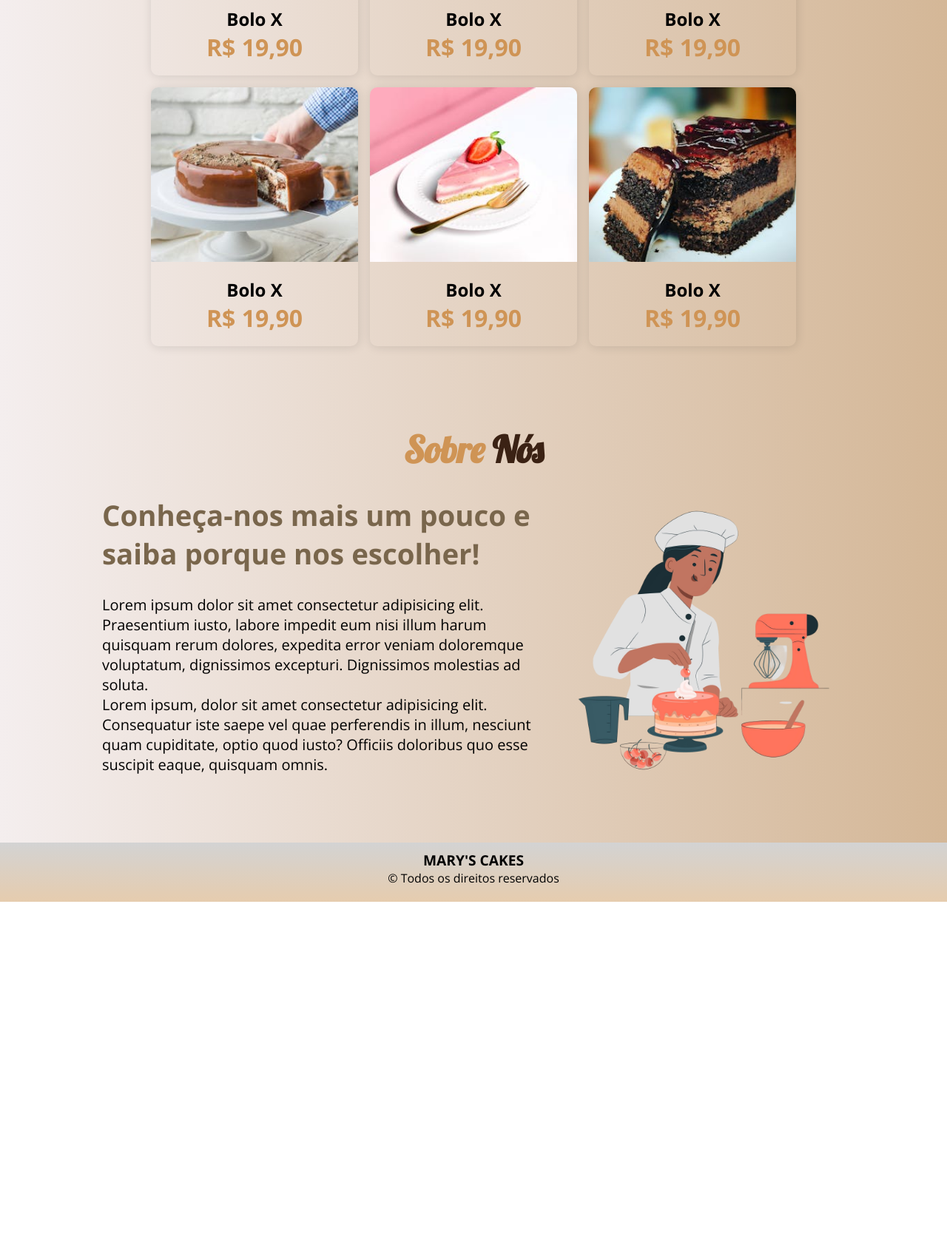
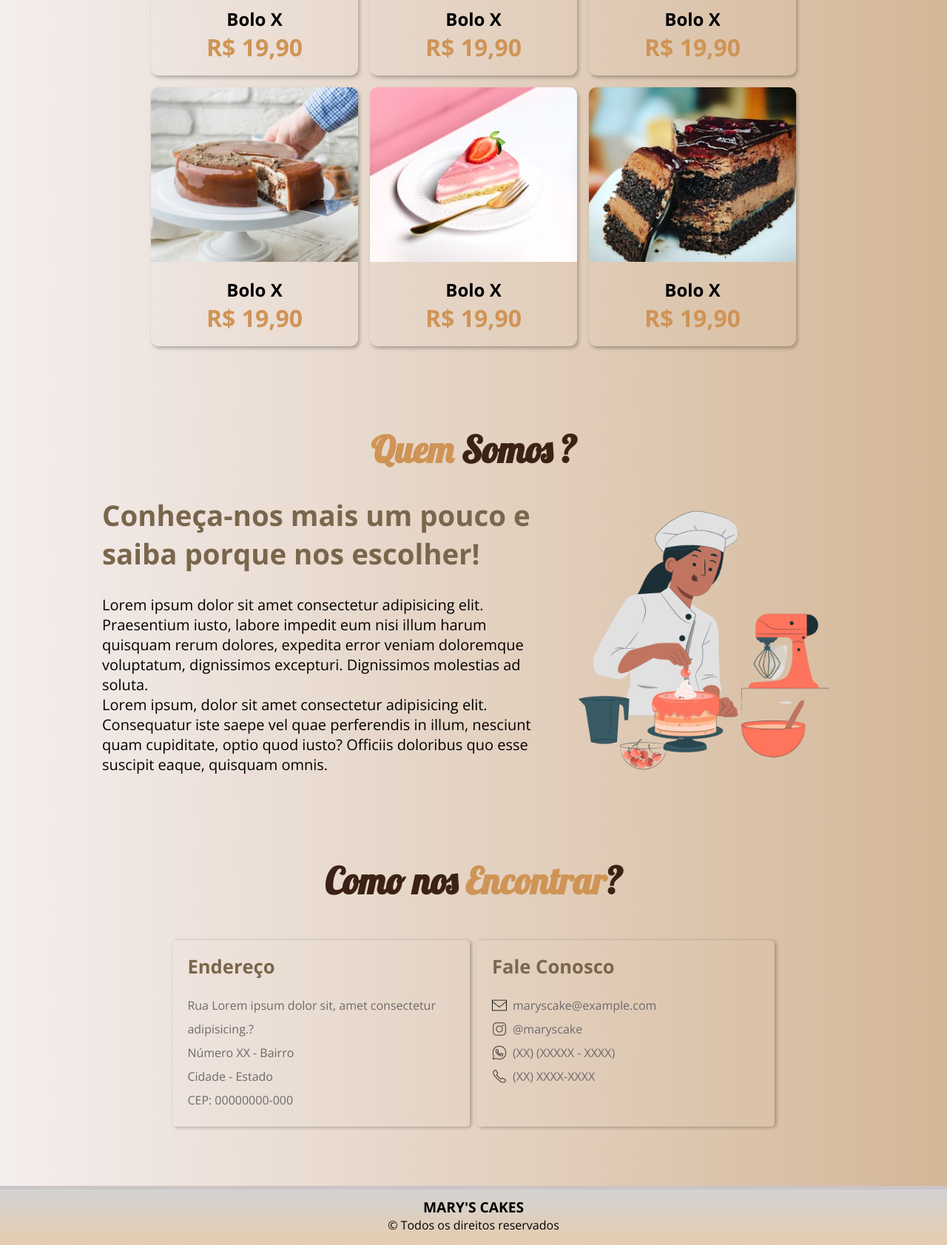
Before and after one commit to lucas-aguiar33/confeitaria, a plain HTML site: page index.html in a window 1280 px wide. Shown: the part 1068-2751 px from the top of the page at 74% size. Before the commit the page ends 2287 px from the top, so only its background shows below. Drawn offline with nearby package versions, Linux system fonts and the light colour scheme.

Commit message:
adicionando a section de contato

```diff
--- a/css/responsivo.css
+++ b/css/responsivo.css
@@ -58,9 +58,10 @@
         width: 80%;
     }
 
-    aside {
-        display: none;
+    .endereco, .fale-conosco {
+        width:100%;
     }
+
 }
 
 
@@ -120,10 +121,24 @@
     }
 
     .sobre-img img {
-        width: 50%;
+        width: 60%;
     }
 
-    aside {
-        display: none;
+     .endereco, .fale-conosco {
+        width:100%;
+    }
+
+    .fale-conosco {
+        display: flex;
+        flex-flow: row wrap;
+    }
+
+    .fale-conosco h3 {
+    width:100%;
+    }
+
+    .fale-conosco .campo {
+        min-width: 250px;
+        width:50%;
     }
 }
--- a/css/style.css
+++ b/css/style.css
@@ -28,6 +28,7 @@ header {
     position: sticky;
     top:0;
     background:var(--cor-bg);
+    border-bottom:1px solid rgb(220, 207, 207);
 }
 
 a {
@@ -179,7 +180,7 @@ section h2 > span {
     height:350px;
     text-align: center;
     border-radius:10px;
-    box-shadow:1px 1px 14px rgba(0, 0, 0, 0.116);
+    box-shadow:2px 3px 5px rgba(0, 0, 0, 0.263);
     overflow: hidden;
     margin:8px;
 
@@ -237,30 +238,53 @@ section h2 > span {
     margin-bottom:30px;
 }
 
+.contato {
+    display: flex;
+    flex-flow: row wrap;
+    justify-content: center;
+    gap:10px;
+    margin-top:50px;
+}
+
+.endereco, .fale-conosco {
+    min-width: 300px;
+    width:40%;
+    padding:20px;
+    line-height: 2rem;
+    color:rgb(108, 106, 106);
+    border-radius:5px;
+    box-shadow: 2px 1px 5px rgba(0, 0, 0, 0.288);
+}
+
+.contato div h3 {
+    font-size:1.6rem;
+    color:var(--cor-button);
+    margin-bottom:20px;
+}
+
+
+
+.fale-conosco .campo{
+    display: flex;
+    align-items: center;
+    gap:8px;
+}
+
+.campo img {
+    width:20px;
+}
+
+
+
 footer {
     background:var(--cor-bg-footer);
     height: 80px;
     padding-top:10px;
     text-align: center;
+    border-top:5px solid rgb(204, 196, 197)
 }
 
 footer span {
     font-size:1.2rem;
     font-weight: bold;
 }
-
-aside {
-    position:fixed;
-    bottom:10px;
-    right:10px;
-}
-
-aside img {
-    width:42px;
-    cursor: pointer;
-    transition:transform 0.2s ease-in-out;
-}
-
-aside img:hover{
-    transform: scale(1.2);
-}
--- a/index.html
+++ b/index.html
@@ -116,7 +116,7 @@
         </section>
 
         <section>
-            <h2><span>Sobre</span> Nós</h2>
+            <h2><span>Quem</span> Somos ?</h2>
             <div class="sobre" id="sobre">
                 <div class="sobre-text">
                     <h3>Conheça-nos mais um pouco e saiba porque nos escolher!</h3>
@@ -133,11 +133,44 @@
                 </div>
             </div>
         </section>
+
+        <section>
+            <h2>Como nos <span>Encontrar</span>?</h2>
+            <div class="contato" id="contato">
+                <div class="endereco">
+                    <h3>Endereço</h3>
+                    <p>Rua Lorem ipsum dolor sit, amet consectetur adipisicing.?<br>
+                    Número XX - Bairro<br>
+                    Cidade - Estado <br>
+                    CEP: 00000000-000
+                    </p>
+                </div>
+                <div class="fale-conosco">
+                    <h3>Fale Conosco</h3>
+                    <div class="campo">
+                       <img src="./img/icone-email.png" alt="">
+                       <span>maryscake@example.com</span>
+                    </div>
+                    <div class="campo">
+                       <img src="./img/icone-instagram.png" alt="">
+                       <span>@maryscake</span>
+                    </div>
+                    <div class="campo">
+                        <img src="./img/icone-wpp.png" alt="">
+                        <span>(XX) (XXXXX - XXXX)</span>
+                    </div>
+                    <div class="campo">
+                       <img src="./img/icone-telefone.png" alt="">
+                       <span>(XX) XXXX-XXXX</span>
+                    </div>
+                </div>
+            </div>
+        </section>
     </main>
 
-    <aside>
+    <!-- <aside>
         <img src="img/whatsapp.png" alt="icone WhatsApp">
-    </aside>
+    </aside> -->
 
     <footer>
         <span>MARY'S CAKES</span>
```
Also changed, not shown: img/icone-email.png (added), img/icone-instagram.png (added), img/icone-telefone.png (added), img/icone-wpp.png (added).
